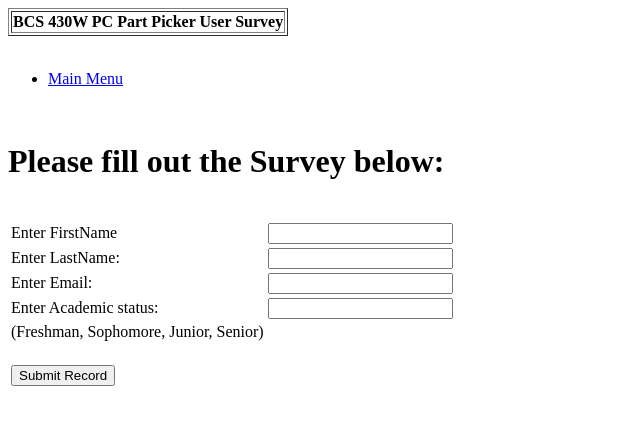
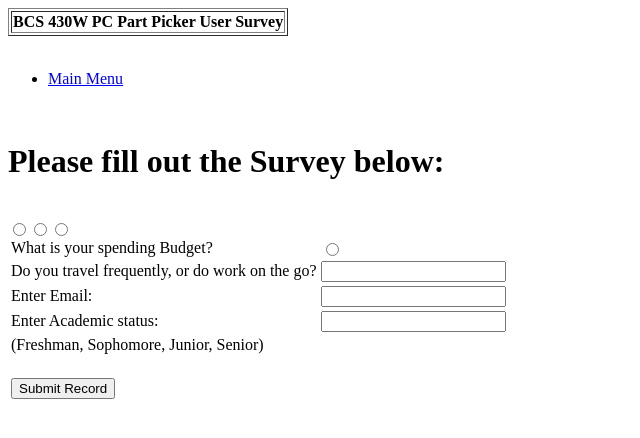
Before and after one commit to Jason-6602/Bcs430w--PC-Picker, a PHP site: page /addrecordsform.php in a window 1280 px wide. Shown: the top 438 px of the page, without its empty margins (0-640 px from the left). Run offline with PHP 8.4, Linux system fonts and the light colour scheme; the visitor is signed in with stand-in values (Sample User, id 1); lists and menus that the app fills with data are empty.

Commit message:
addrecords branch

```diff
--- a/addrecords/addrecordsform.php
+++ b/addrecords/addrecordsform.php
@@ -32,10 +32,15 @@ Text field Forms - Need to add user survey to find out what kind of PC they requ
     <tr>
         <form method="post" action="addrecords.php">
 
-        <td>Enter FirstName </td>
-        <td><input type="text" name="firstname" required></td> </tr>
+        <td>What is your spending Budget? </td>
+        <td><input type="radio" id="budget1" Value="200$" required></td> </tr>
+        <input type="radio" id="budget2" value="500$">
+        <input type="radio" id="budget2" value="500$">
+        <input type="radio" id="budget2" value="500$">
 
-       <tr> <td>Enter LastName: </td>
+
+
+       <tr> <td>Do you travel frequently, or do work on the go? </td>
         <td><input type="text" name="lastname" required></td> </tr>
 
         <tr><td>Enter Email: </td>
```
Also changed, not shown: README.md (deleted), 1 other file.
